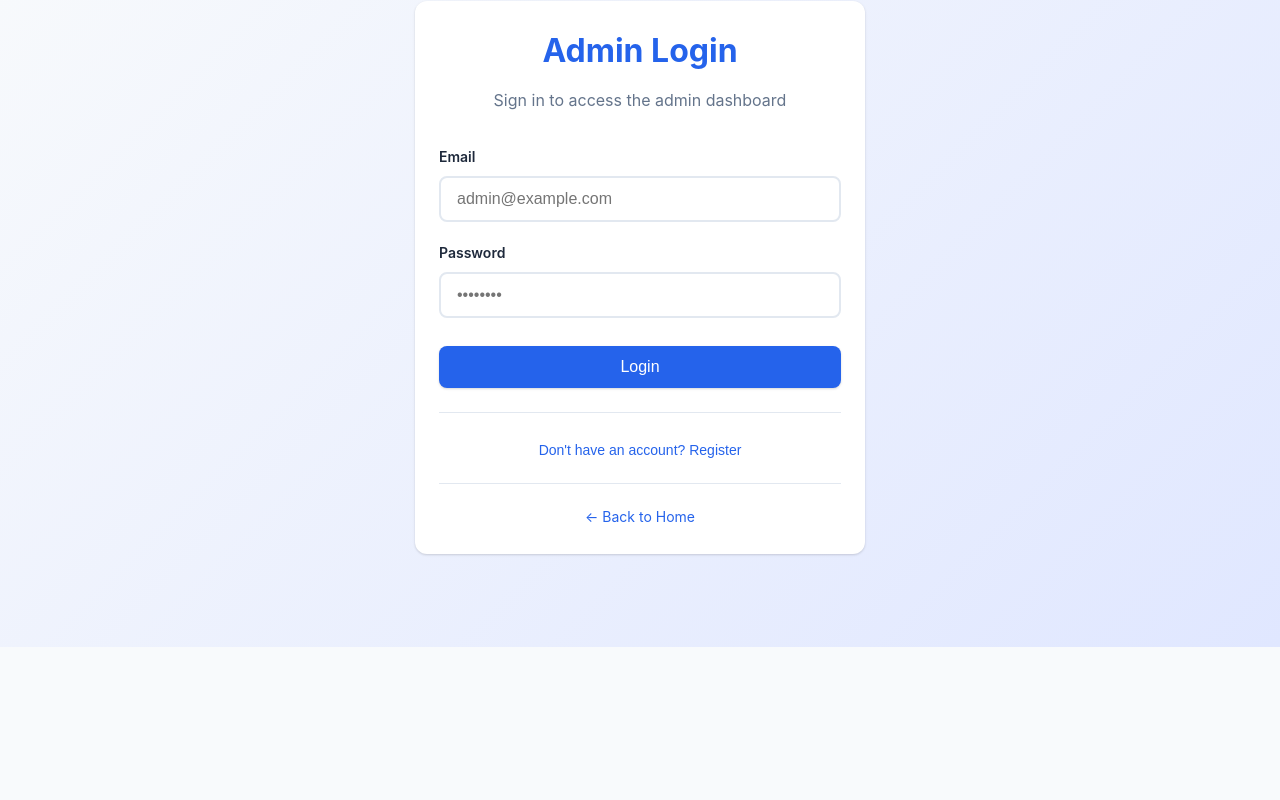
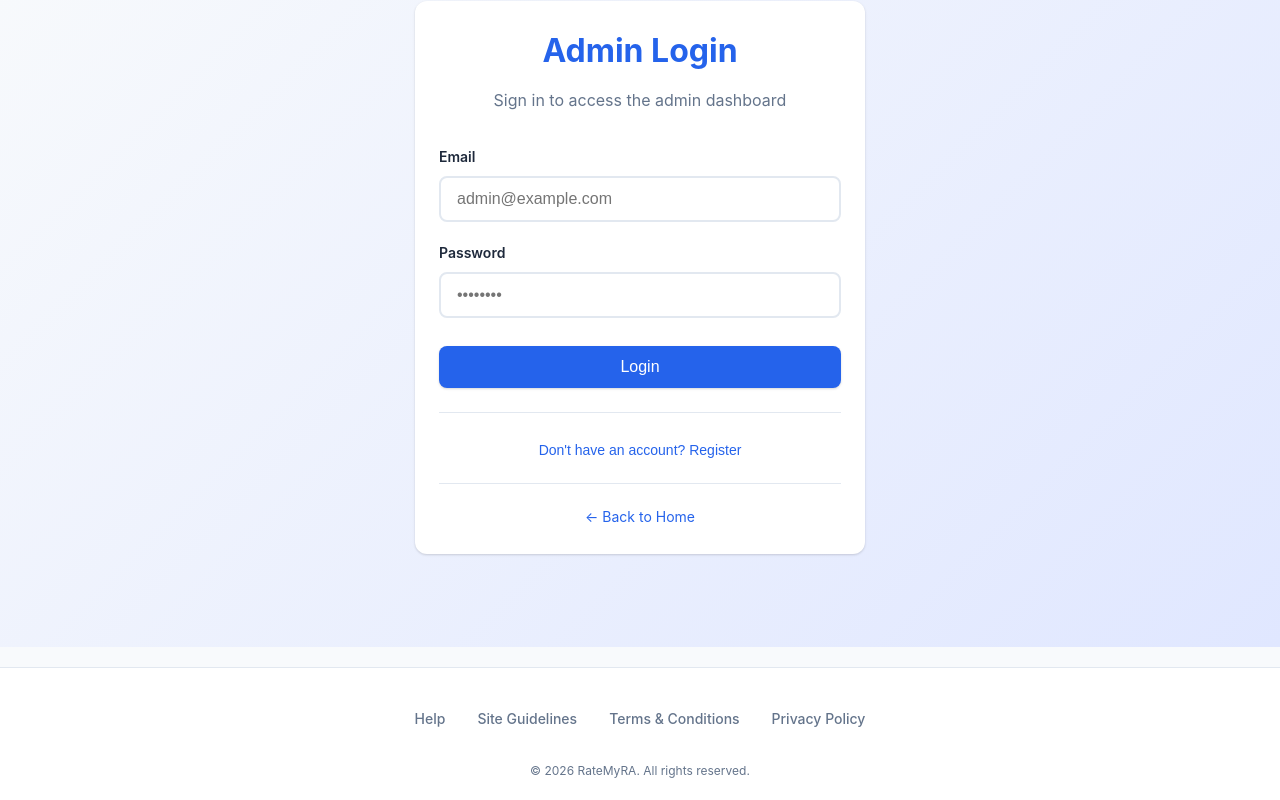
Before and after one commit to ultradoce/ratemyra, a React (Vite) app in the folder Documents/ratemyra/client/: page /login in a window 1280 px wide. Shown: the part 184-984 px from the top of the page. Before the commit the page ends 851 px from the top, so only its background shows below. Built offline with nearby package versions, Linux system fonts and the light colour scheme; no server answers; the HTML template or start-up script is replaced by a standard one.

Commit message:
Add footer with Help, Site Guidelines, Terms & Conditions, and Privacy Policy links

```diff
--- a/Documents/ratemyra/client/src/App.jsx
+++ b/Documents/ratemyra/client/src/App.jsx
@@ -2,6 +2,7 @@ import React from 'react';
 import { Routes, Route } from 'react-router-dom';
 import { AuthProvider } from './context/AuthContext';
 import Header from './components/Header';
+import Footer from './components/Footer';
 import Home from './pages/Home';
 import RASearch from './pages/RASearch';
 import RADetail from './pages/RADetail';
@@ -27,6 +28,7 @@ function App() {
             <Route path="/admin" element={<AdminDashboard />} />
           </Routes>
         </main>
+        <Footer />
       </div>
     </AuthProvider>
   );
--- /dev/null
+++ b/Documents/ratemyra/client/src/components/Footer.css
@@ -0,0 +1,53 @@
+.footer {
+  background-color: var(--bg-card);
+  border-top: 1px solid var(--border);
+  padding: 40px 0 20px;
+  margin-top: auto;
+}
+
+.footer-content {
+  display: flex;
+  flex-direction: column;
+  align-items: center;
+  gap: 20px;
+}
+
+.footer-links {
+  display: flex;
+  gap: 32px;
+  flex-wrap: wrap;
+  justify-content: center;
+}
+
+.footer-links a {
+  text-decoration: none;
+  color: var(--text-light);
+  font-weight: 500;
+  font-size: 14px;
+  transition: color 0.2s;
+}
+
+.footer-links a:hover {
+  color: var(--primary);
+}
+
+.footer-copyright {
+  margin-top: 10px;
+}
+
+.footer-copyright p {
+  color: var(--text-light);
+  font-size: 12px;
+  margin: 0;
+}
+
+@media (max-width: 768px) {
+  .footer-links {
+    gap: 20px;
+    font-size: 13px;
+  }
+
+  .footer {
+    padding: 30px 0 15px;
+  }
+}
--- /dev/null
+++ b/Documents/ratemyra/client/src/components/Footer.jsx
@@ -0,0 +1,25 @@
+import React from 'react';
+import { Link } from 'react-router-dom';
+import './Footer.css';
+
+function Footer() {
+  return (
+    <footer className="footer">
+      <div className="container">
+        <div className="footer-content">
+          <div className="footer-links">
+            <Link to="/help">Help</Link>
+            <Link to="/guidelines">Site Guidelines</Link>
+            <Link to="/terms">Terms & Conditions</Link>
+            <Link to="/privacy">Privacy Policy</Link>
+          </div>
+          <div className="footer-copyright">
+            <p>&copy; {new Date().getFullYear()} RateMyRA. All rights reserved.</p>
+          </div>
+        </div>
+      </div>
+    </footer>
+  );
+}
+
+export default Footer;
```
